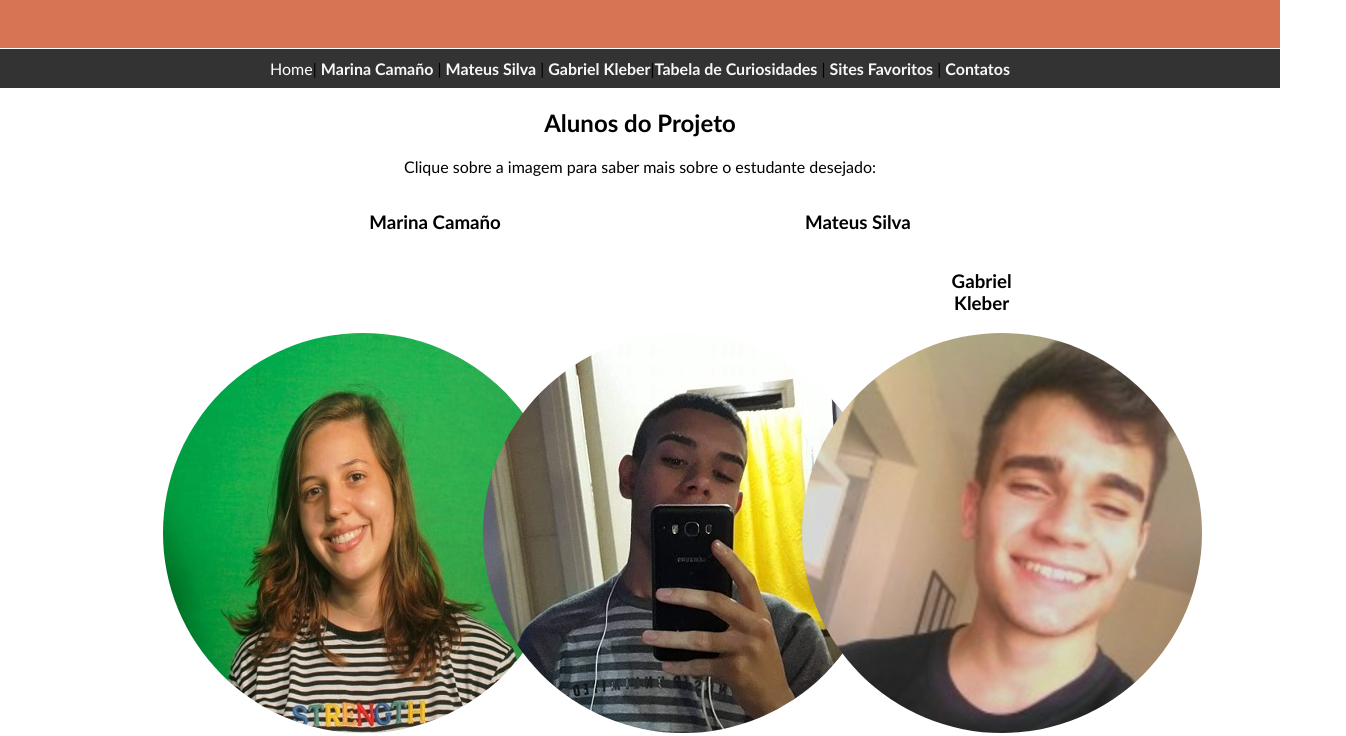
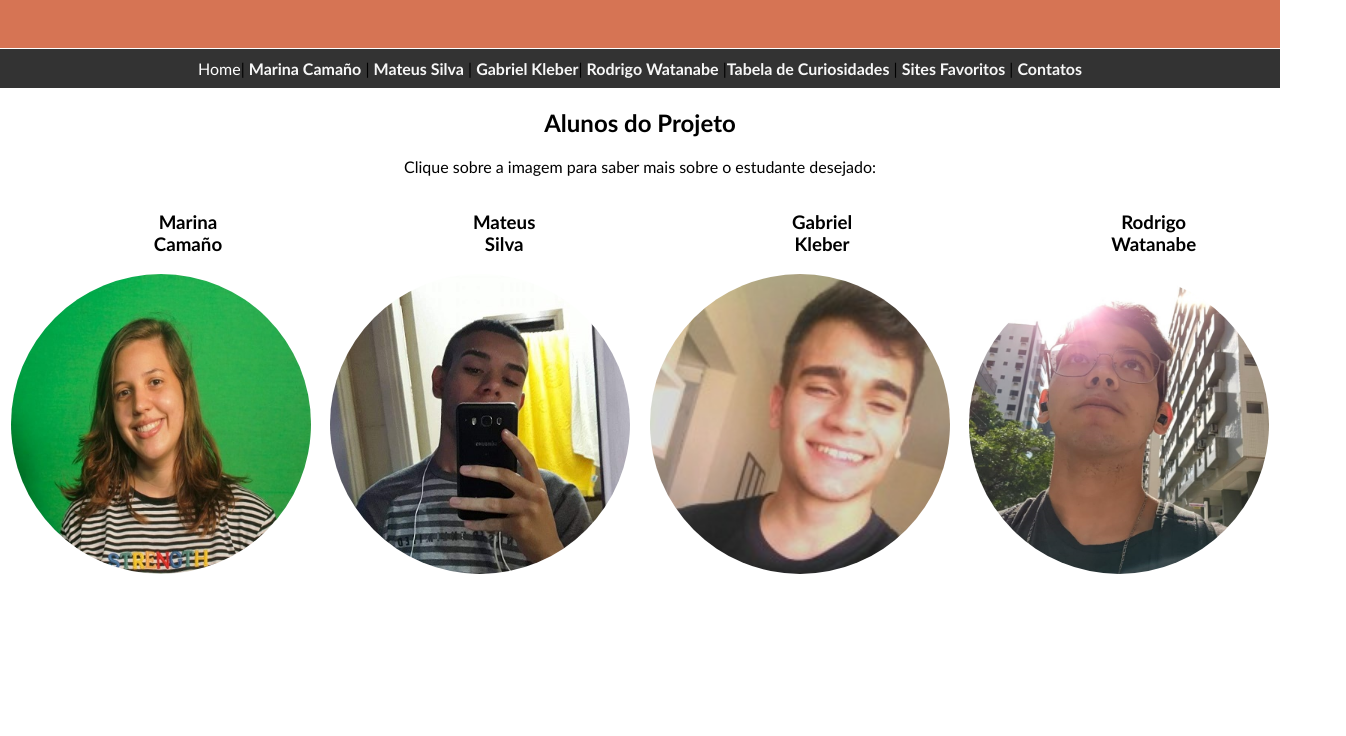
Before and after one commit to Matias5789/Acessibilidade_Projeto_Orientado, a plain HTML site: page Projeto Orientado/index.html in a window 1280 px wide. Shown: the part 75-811 px from the top of the page, 1346 px wide, since content can reach past the window. Drawn offline with Linux system fonts and the light colour scheme.

Commit message:
Update index.html

```diff
--- a/Projeto Orientado/index.html
+++ b/Projeto Orientado/index.html
@@ -13,7 +13,8 @@
 
 		<p class="passar_mouse" id="fundo"> <span>Home</span>| <a class="linkbranco" Href="Marina_Camaño.html">Marina
 				Camaño</a> | <a class="linkbranco" Href="Mateus_Silva.html">Mateus Silva</a> | <a href="Gabriel_Kleber.html"
-				class="linkbranco">Gabriel Kleber</a>|<a class="linkbranco" href="Tabela_de_curiosidade.html">Tabela de
+				class="linkbranco">Gabriel Kleber</a>| <a
+                class="linkbranco" Href="Watanabe.html">Rodrigo Watanabe</a> |<a class="linkbranco" href="Tabela_de_curiosidade.html">Tabela de
 				Curiosidades</a>
 			| <a class="linkbranco" Href="Sites_Favoritos.html">Sites Favoritos</a> | <a class="linkbranco"
 				href="link_de_contato.html">Contatos</a> </p>
@@ -22,23 +23,30 @@
 
 	<p>Clique sobre a imagem para saber mais sobre o estudante desejado:</p>
 
-	<h3> Marina Camaño</h3>
-	<h3> Mateus Silva</h3>
+
+
 	<div class="row">
 		<div class="coluna">
+			<h3> Marina Camaño</h3>
 			<a Href="Marina_Camaño.html"><img class="imagemredonda" src="Imagens/Foto_Marina.jpeg"
 					alt="A foto mostra uma imagem de rosto da Marina Camaño, uma mulher
-				de 24 anos, com cabelo castanho claro, olhos castanhos, pele branca e uma camista listrada em preto e branco, em um fundo verde" height="400" width="400"></a>
+				de 24 anos, com cabelo castanho claro, olhos castanhos, pele branca e uma camista listrada em preto e branco, em um fundo verde" height="300" width="300"></a>
 		</div>
 		<div class="coluna">
+			<h3> Mateus<br>Silva</h3>
 			<a Href="Mateus_Silva.html"><img class="imagemredonda" src="Imagens/Foto_Mateus.jpeg" alt="A foto mosta uma imagem de rosto do Mateus Silva, um jovem de 21 anos
 				com cabelo castanho raspado, pele morena clara, vestindo uma camiseta cinza listrada. A foto foi tirada em frente a um espelho
-				e o celular cobre parte do rosto" height="400" width="400"></a>
+				e o celular cobre parte do rosto" height="300" width="300"></a>
 		</div>
 		<div class="coluna">
 			<h3>Gabriel Kleber</h3>
-			<a href="Gabriel_Kleber.html"><img class="imagemredonda" src="/Projeto Orientado/Imagens/Foto_Gabriel.jpeg" alt="A foto mostra uma imagem do rosto de Gabriel Kleber sorrindente, um jovem de 20 anos, cabelos lisos de cor castanho escuro no formato 'topete', pele branca e olhos castanhos, vestindo uma camiseta preta. Fotografia registrada no interior de um apartamento"
-					height="400" width="400"></a>
+			<a href="Gabriel_Kleber.html"><img class="imagemredonda" src="Imagens/Foto_Gabriel.jpeg" alt="A foto mostra uma imagem do rosto de Gabriel Kleber sorrindente, um jovem de 20 anos, cabelos lisos de cor castanho escuro no formato 'topete', pele branca e olhos castanhos, vestindo uma camiseta preta. Fotografia registrada no interior de um apartamento"
+					height="300" width="300"></a>
+		</div>
+		<div class="coluna">
+			<h3>Rodrigo Watanabe</h3>
+			<a href="Watanabe.html"><img class="imagemredonda" src="Imagens/Watanabe.jpeg" alt="A foto mostra o rosto de Rodrio Watanabe olhado pra cima com a luz do sol ao fundo, um jovem rapaz de 19 anos, cabelo preto curto, pele branca levemente amarelada olhos castanhos, vestindo uma camisa preta com detalhes em amarelo, uma mochila completamente preta, óculos, uma corrente e um par de fones bluetooth. Ao fundo da foto temos um cenário de cidade com um prédio a sua equerda e uma árvore a sua direita com otro prédio ao fundo"
+				height="300" width="300"></a>
 		</div>
 	</div>
 </body>
```
